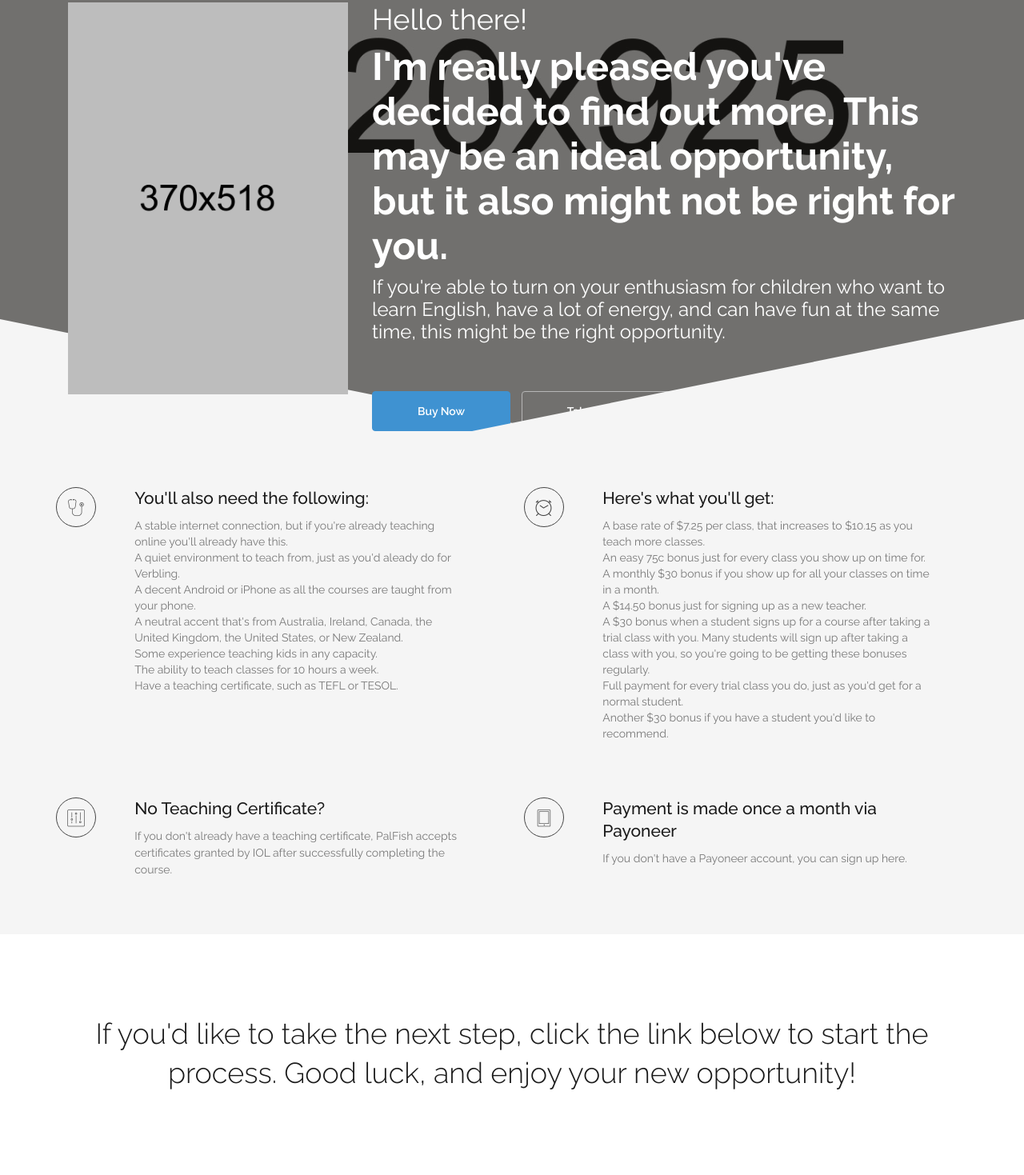
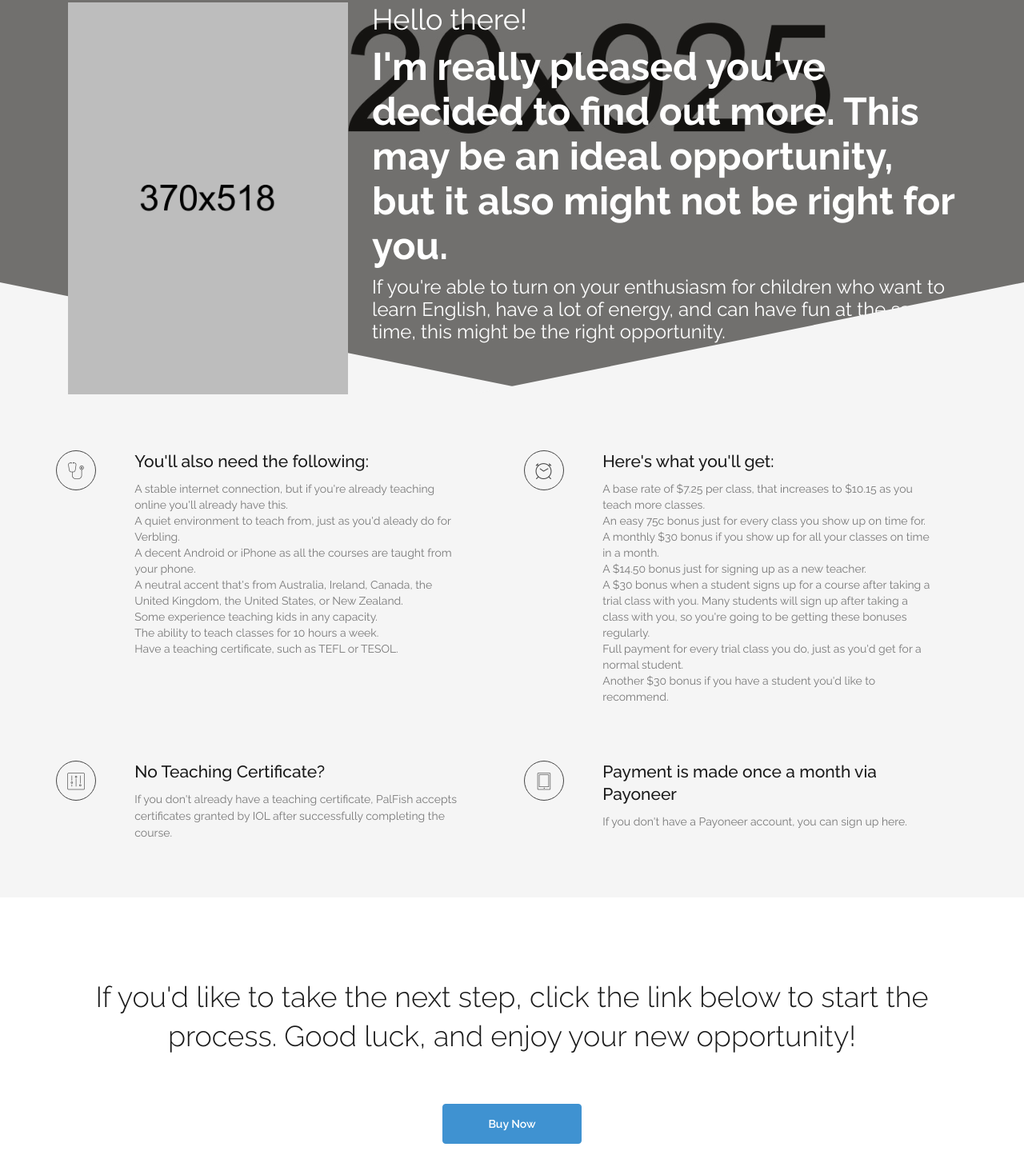
Before and after one commit to hellopalfish/hellopalfish.github.io, a plain HTML site: page index.html in a window 1280 px wide. Shown: the part 297-1766 px from the top of the page at 80% size. Drawn offline with Linux system fonts and the light colour scheme; files whose address does not match are found by name; a web font is replaced by a local one.

Commit message:
Update index.html

```diff
--- a/index.html
+++ b/index.html
@@ -67,10 +67,7 @@
                                                 <h3 class="text-white">If you're able to turn on your enthusiasm for children who want to learn English, have a lot of energy, and can have fun at the same time, this might be the right opportunity.</h3>
                                             </div>
 
-                                            <div class="home_btns m-top-40">
-                                                <a href="" class="btn btn-primary m-top-20">Buy Now</a>
-                                                <a href="" class="btn btn-default m-top-20">Take a Tour</a>
-                                            </div>
+
                                         </div>
                                     </div><!-- End off slid item -->
 
@@ -163,6 +160,9 @@
                         <div class="main_dialogue text-center">
                             <div class="col-md-12">
                                 <h3>If you'd like to take the next step, click the link below to start the process. Good luck, and enjoy your new opportunity!</h3>
+                                <div class="home_btns m-top-40">
+                                                <a href="" class="btn btn-primary m-top-20">Buy Now</a>
+                                            </div>
                             </div>
                         </div>
                     </div>
```
